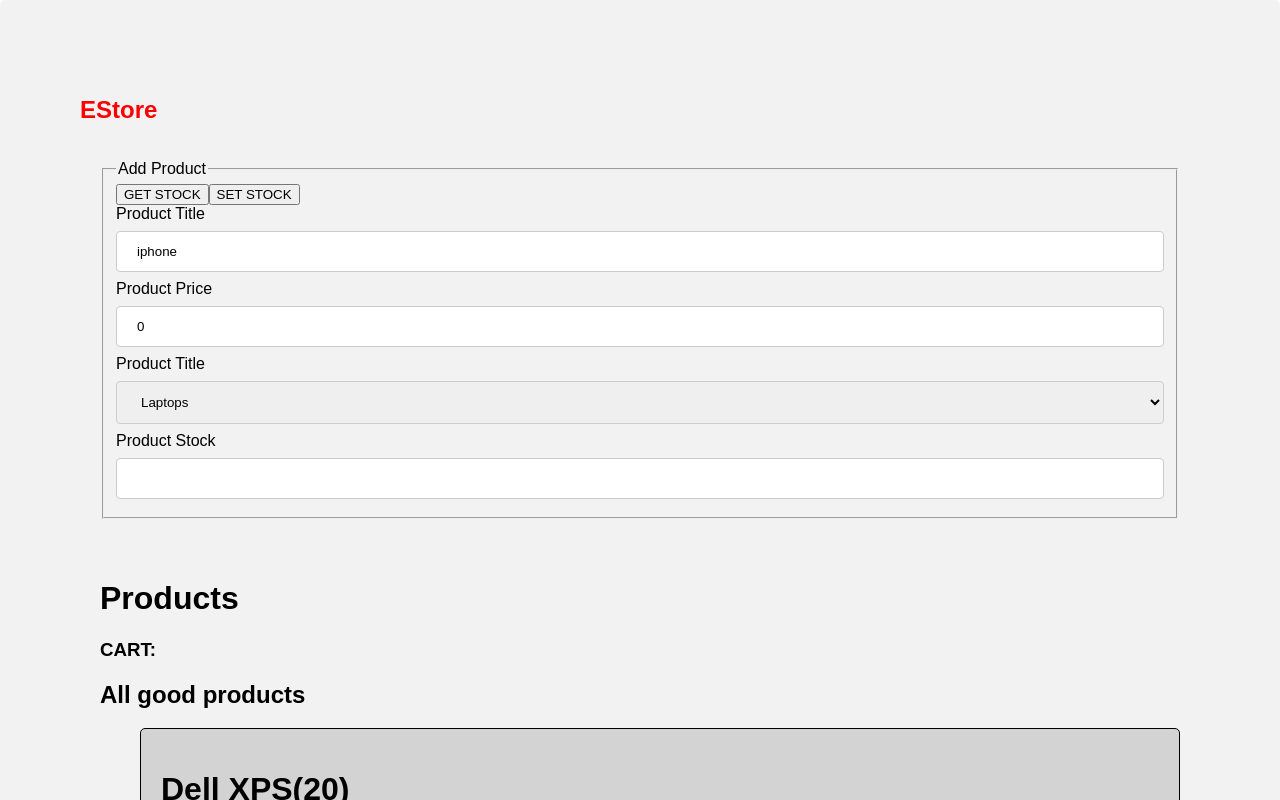
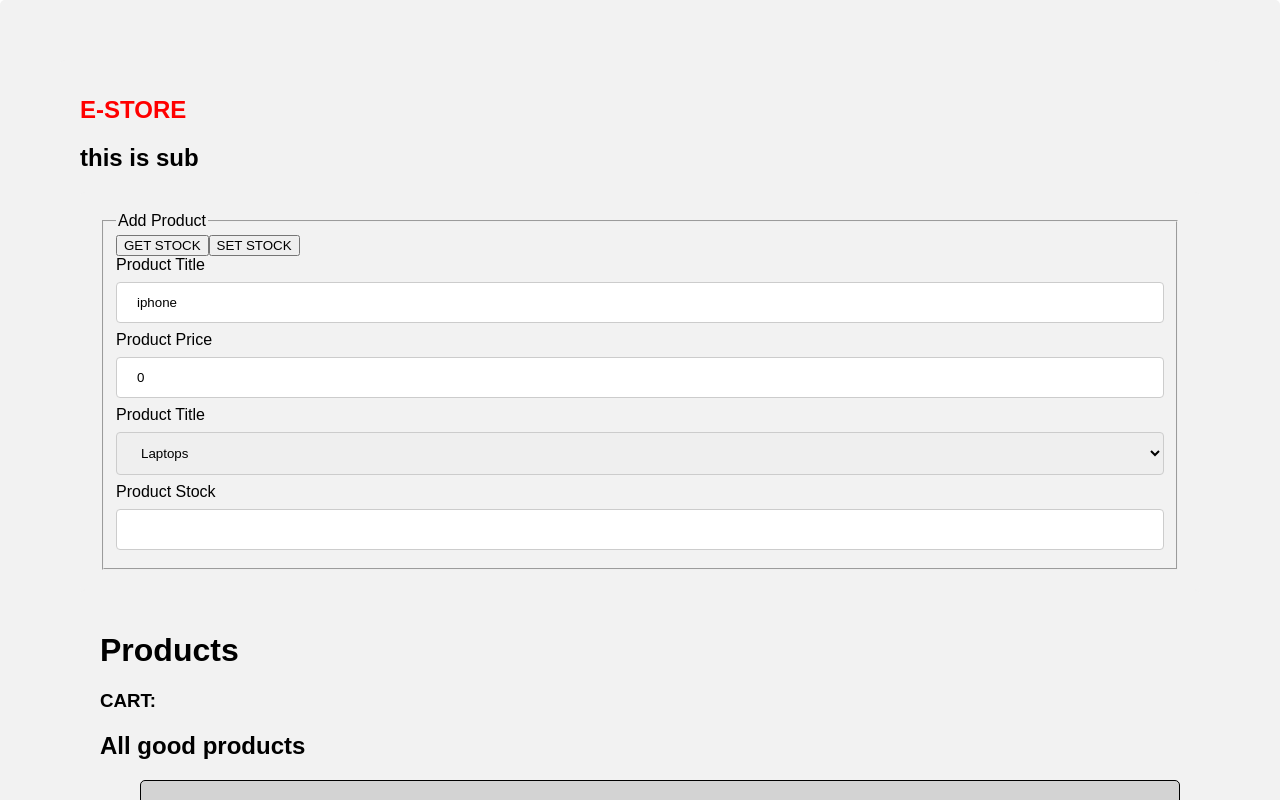
Before and after one commit to baluragala/paycor-react, a React (Create React App) app in the folder estore/: page / in a window 1280 px wide. Shown: the top 800 px of the page. Built offline with nearby package versions, Linux system fonts and the light colour scheme.

Commit message:
function prps

```diff
--- a/estore/src/App.js
+++ b/estore/src/App.js
@@ -14,7 +14,7 @@ class App extends Component {
     const message = "Welcome to React";
     return (
       <div className="App">
-        <Header />
+        <Header siteTitle="E-STORE" subTitle="this is sub" />
         {/* this is comment */}
         <AddProduct />
         <ProductList />
--- a/estore/src/components/Header.js
+++ b/estore/src/components/Header.js
@@ -1,7 +1,7 @@
 import logo from "../logo.svg";
 import React from "react";
 
-function Header() {
+function Header({ siteTitle, subTitle }) {
   return (
     <header>
       <h1
@@ -9,8 +9,9 @@ function Header() {
         title="this is a tooltip from react"
         style={{ color: "red", fontSize: "1.5em" }}
       >
-        EStore
+        {siteTitle}
       </h1>
+      <h2>{subTitle}</h2>
     </header>
   );
 }
```
